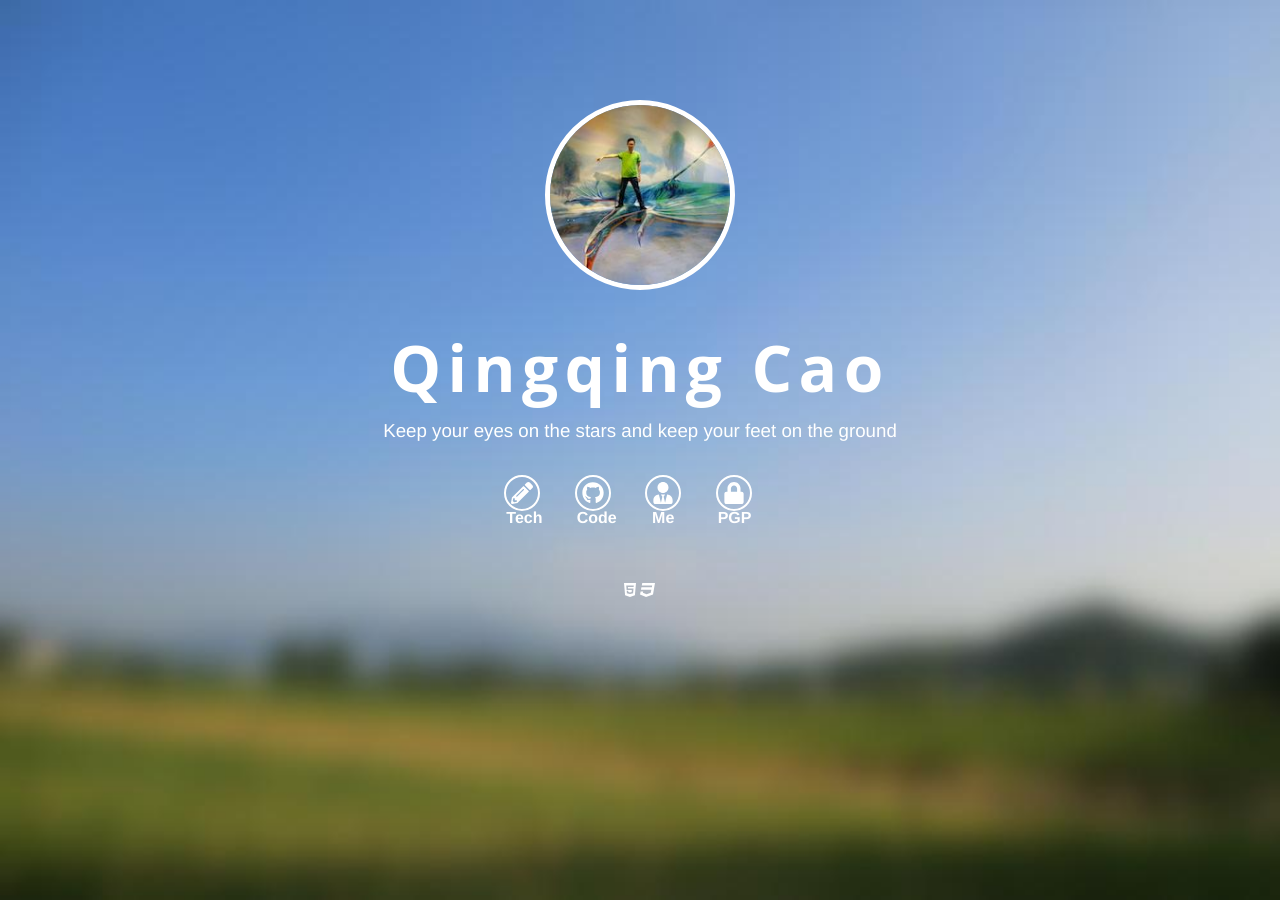
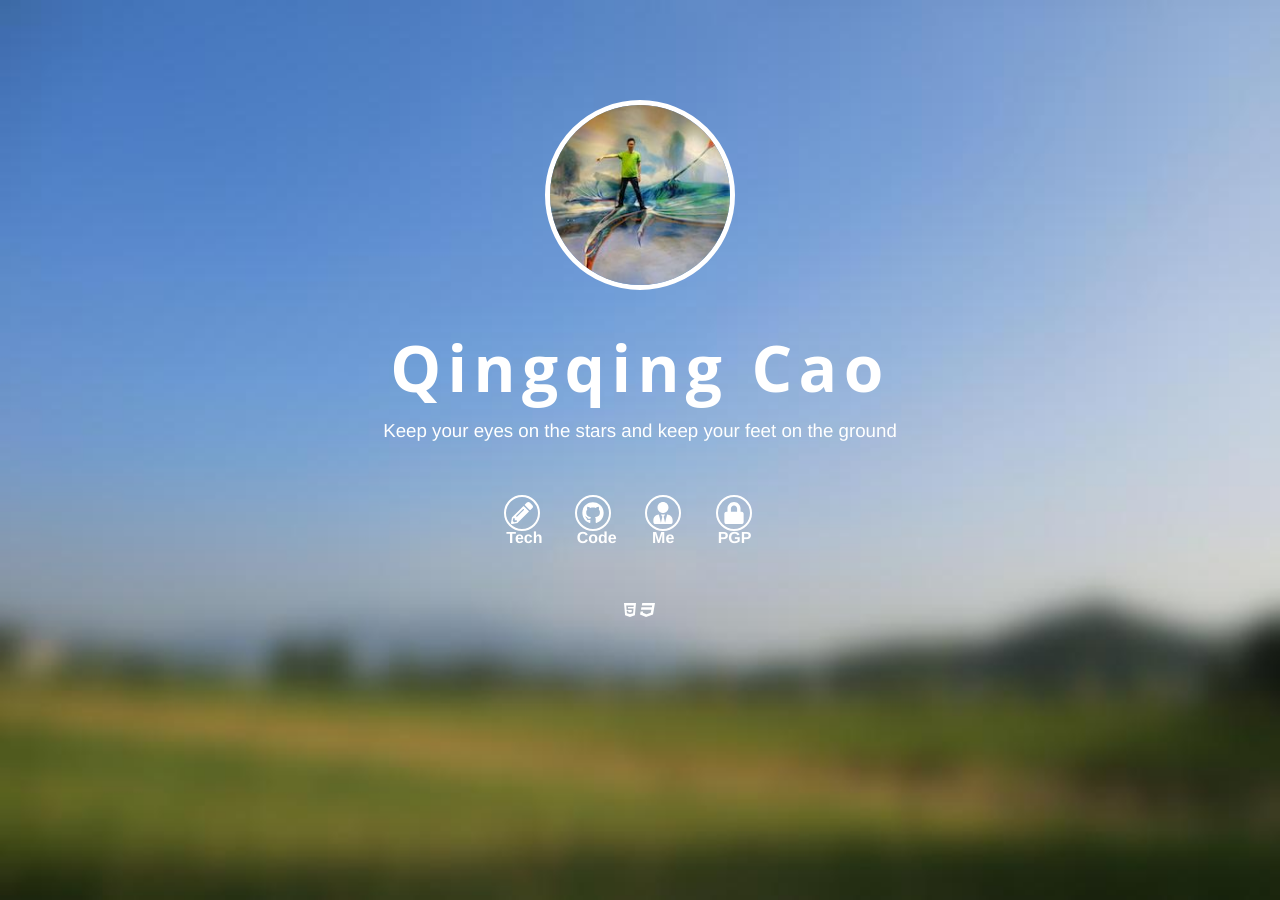
Before and after one commit to csarron/csarron.github.io, a Jekyll site: the page built from index.md, in a window 1280 px wide. Built offline with Jekyll 4.4.1, drawn with Linux system fonts in a browser that asks for light colours.

Commit message:
fix: css and html syntax

```diff
--- a/_layouts/landing.html
+++ b/_layouts/landing.html
@@ -34,7 +34,7 @@
         </ul>
     </div>
     <div class="validation">
-        <a class="validation-link" ref="https://html5.validator.nu/?doc={{ site.url | url_encode }}" target="_blank">
+        <a class="validation-link" href="https://html5.validator.nu/?doc={{ site.url | url_encode }}" target="_blank">
             <i class="fab fa-html5"></i>
         </a>
         <a class="validation-link" href="https://jigsaw.w3.org/css-validator/validator?uri={{ site.url | url_encode }}&profile=css3" target="_blank">
--- a/_scss/landing.scss
+++ b/_scss/landing.scss
@@ -61,7 +61,7 @@
 }
 
 h3 {
-    padding-bottom: 0 15px 20px;
+    padding: 0 15px 20px;
     font-weight: 400;
 }
 
```
